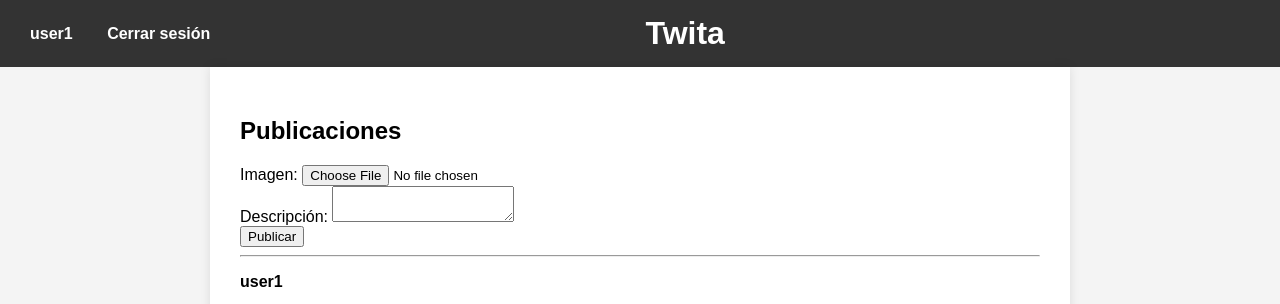
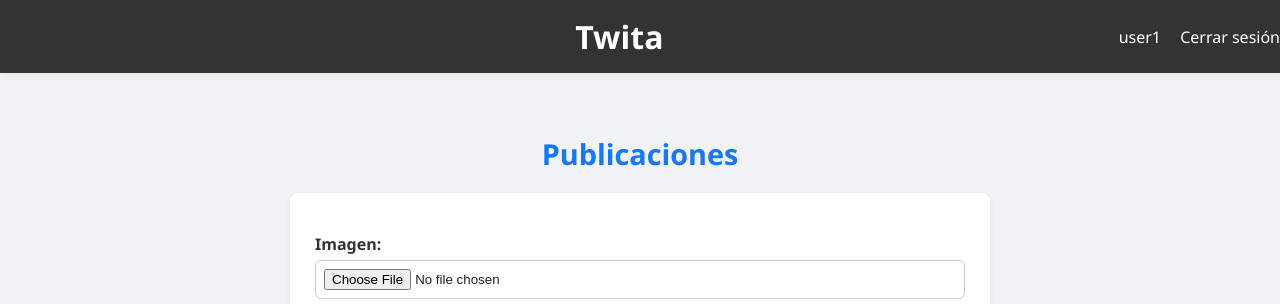
Before and after one commit to alejmiguel17/social_media, a Django app: page /posts in a window 1280 px wide. Shown: the top 304 px of the page. Run offline with Django 5.2, Linux system fonts and the light colour scheme; a user stored in the database is signed in; data comes from the database, SQL or seed files in the repository; both versions use the stored data as it was after the commit.

Commit message:
static y las css correspondientes agregadas

```diff
--- a/core/urls.py
+++ b/core/urls.py
@@ -22,6 +22,7 @@ urlpatterns = [
     path('signup', views.signup_view, name='signup'),
     path('logout', views.logout_view, name='logout'),
     path('upload-post', views.upload_post, name='upload-post'),
-    path('posts', views.posts_view, name='posts'),  # JD 05 08
-    path('account/settings/', views.account_settings, name='account_settings')
+    path('posts', views.posts_view, name='posts'),
+    path('account/settings/', views.account_settings, name='account_settings'),
+    path('twita_icon/', views.twita_icon, name='twita_icon'),
 ]
--- a/core/views.py
+++ b/core/views.py
@@ -37,19 +37,9 @@ def signup_view(request):
         Profile.objects.create(user=user, bio=bio, location=location)
         login(request, user)
         return redirect('index')
-    login(request, user)
-    return redirect('posts')
-    # return render(request, 'signup.html')
 
-# def login_view(request):
-#     if request.method == 'POST':
-#         username = request.POST['username']
-#         password = request.POST['password']
-#         user = authenticate(request, username=username, password=password)
-#         if user:
-#             login(request, user)
-#             return redirect('posts')  # Redirige a publicaciones
-#     return render(request, 'login.html')
+    return render(request, 'signup.html')
+
 
 def logout_view(request):
     logout(request)
@@ -93,3 +83,8 @@ def posts_view(request):
     return render(request, 'posts.html', {'posts': posts})
 
 #--------------------------------------------
+def twita_icon(request):
+    if request.user.is_authenticated:
+        return redirect('posts')
+    else:
+        return redirect('index')
--- /dev/null
+++ b/static/css/_style.css
@@ -0,0 +1,116 @@
+body {
+    margin: 0;
+    font-family: 'Segoe UI', Arial, sans-serif;
+    background-color: #f0f2f5;
+    color: #222;
+}
+
+nav {
+    background-color: #242526;
+    color: white;
+    padding: 15px 30px;
+    display: flex;
+    align-items: center;
+    justify-content: space-between;
+    box-shadow: 0 2px 8px rgba(0,0,0,0.05);
+    position: fixed;
+    top: 0;
+    left: 0;
+    width: 100%;
+    z-index: 100;
+    transition: top 0.3s;
+}
+
+nav a {
+    color: white;
+    text-decoration: none;
+    margin-right: 15px;
+    font-weight: 500;
+    transition: color 0.2s;
+}
+
+nav a:hover {
+    color: #00b2ff;
+    text-decoration: underline;
+}
+
+main {
+    padding: 40px 0;
+    max-width: 700px;
+    margin: 0 auto;
+    margin-top: 70px;
+}
+
+.post {
+    background: #fff;
+    border-radius: 8px;
+    box-shadow: 0 2px 8px rgba(0,0,0,0.07);
+    margin-bottom: 30px;
+    padding: 20px;
+}
+
+.post img {
+    max-width: 100%;
+    border-radius: 6px;
+    margin-bottom: 10px;
+}
+
+.post p {
+    margin: 8px 0;
+}
+
+.post strong {
+    color: #1877f2;
+}
+
+form {
+    background: #fff;
+    padding: 20px;
+    border-radius: 8px;
+    box-shadow: 0 2px 8px rgba(0,0,0,0.07);
+    margin-bottom: 30px;
+}
+
+label {
+    display: block;
+    margin-top: 10px;
+    font-weight: 500;
+}
+
+input[type="text"],
+input[type="password"],
+input[type="file"],
+textarea {
+    width: 100%;
+    padding: 8px;
+    margin-top: 5px;
+    border: 1px solid #ccc;
+    border-radius: 6px;
+    box-sizing: border-box;
+    margin-bottom: 15px;
+}
+
+button {
+    background-color: #1877f2;
+    color: white;
+    border: none;
+    padding: 10px 20px;
+    border-radius: 6px;
+    font-size: 1em;
+    cursor: pointer;
+    font-weight: 500;
+    transition: background 0.2s;
+}
+
+button:hover {
+    background-color: #0056b3;
+}
+
+footer {
+    background-color: #242526;
+    color: #fff;
+    text-align: center;
+    padding: 10px 0;
+    font-size: 0.95em;
+    letter-spacing: 1px;
+}
--- /dev/null
+++ b/static/css/posts.css
@@ -0,0 +1,85 @@
+/* Encabezado */
+h2 {
+    font-size: 1.8em;
+    margin-bottom: 20px;
+    color: #1877f2;
+    text-align: center;
+}
+
+/* Formulario de publicación */
+form {
+    background-color: #fff;
+    padding: 25px;
+    border-radius: 8px;
+    box-shadow: 0 2px 8px rgba(0,0,0,0.07);
+    margin-bottom: 40px;
+}
+
+form label {
+    font-weight: 600;
+    margin-top: 15px;
+    display: block;
+    color: #333;
+}
+
+form textarea {
+    resize: vertical;
+    min-height: 80px;
+}
+
+/* Botón personalizado */
+form button {
+    background-color: #00b2ff;
+    color: white;
+    border: none;
+    padding: 10px 25px;
+    border-radius: 6px;
+    font-size: 1em;
+    cursor: pointer;
+    font-weight: 500;
+    margin-top: 10px;
+    transition: background 0.2s ease;
+}
+
+form button:hover {
+    background-color: #007acc;
+}
+
+/* Post individual */
+.post {
+    background-color: #fff;
+    padding: 20px;
+    border-radius: 8px;
+    box-shadow: 0 2px 8px rgba(0,0,0,0.05);
+    margin-bottom: 30px;
+}
+
+.post img {
+    display: block;
+    margin: 10px 0;
+    border-radius: 6px;
+    max-width: 100%;
+    height: auto;
+}
+
+.post p {
+    margin: 8px 0;
+    line-height: 1.5;
+}
+
+.post strong {
+    color: #1877f2;
+    font-size: 1.1em;
+}
+
+.post small {
+    color: #666;
+    font-size: 0.85em;
+}
+
+/* Separador */
+hr {
+    border: none;
+    border-top: 1px solid #ddd;
+    margin: 20px 0;
+}
--- a/templates/_base.html
+++ b/templates/_base.html
@@ -3,51 +3,22 @@
 <head>
     <meta charset="UTF-8">
     <title>{% block title %}Twita{% endblock %}</title>
-    <style>
-        body {
-            margin: 0;
-            font-family: Arial, sans-serif;
-            background-color: #f4f4f4;
-        }
+    {% load static %}
+    <link rel="stylesheet" href="{% static 'css/_style.css' %}">
+    {% block extra_css %}
 
-        nav {
-            background-color: #333;
-            color: white;
-            padding: 15px;
-            text-align: center;
-        }
-
-        nav a {
-            color: white;
-            text-decoration: none;
-            margin: 0 15px;
-            font-weight: bold;
-        }
-
-        nav a:hover {
-            text-decoration: underline;
-        }
-
-        main {
-            padding: 30px;
-            max-width: 800px;
-            margin: auto;
-            background-color: white;
-            box-shadow: 0 0 10px rgba(0,0,0,0.1);
-        }
-
-        footer {
-            background-color: #333;
-            color: white;
-            text-align: center;
-            padding: 20px;
-            margin-top: 40px;
-        }
-    </style>
+    {% endblock %}
 </head>
 <body>
     <!-- Cerrar sesion y Cuenta agregados -->
+
     <nav style="background-color: #333; color: white; padding: 15px; display: flex; align-items: center; justify-content: space-between;">
+        <div style="width: 120px;"></div> <!-- Espaciador izquierdo -->
+        <div style="flex: 1; text-align: center;">
+            <a href="{% url 'twita_icon' %}" style="color: white; text-decoration: none;">
+                <span style="font-size: 2em; font-weight: bold;">Twita</span>
+            </a>
+        </div>
         <div>
             {% if user.is_authenticated %}
                 <a href="{% url 'account_settings' %}" style="color: white; margin-right: 15px;">
@@ -56,13 +27,24 @@
                 <a href="{% url 'logout' %}" style="color: white; margin-right: 15px;">Cerrar sesión</a>
             {% endif %}
         </div>
-        <div style="flex: 1; text-align: center;">
-            <a href="{% url 'posts' %}" style="color: white; text-decoration: none;">
-                <span style="font-size: 2em; font-weight: bold;">Twita</span>
-            </a>
-        </div>
-        <div style="width: 120px;"></div> <!-- Espaciador derecho -->
     </nav>
+
+    <script>
+    let lastScroll = 0;
+    const nav = document.querySelector('nav');
+
+    window.addEventListener('scroll', function() {
+        const currentScroll = window.pageYOffset;
+        if (currentScroll > lastScroll && currentScroll > 60) {
+            // Scroll hacia abajo, oculta nav
+            nav.style.top = '-70px';
+        } else {
+            // Scroll hacia arriba, muestra nav
+            nav.style.top = '0';
+        }
+        lastScroll = currentScroll;
+    });
+    </script>
 
     <main>
         {% block content %}
--- a/templates/logout.html
+++ b/templates/logout.html
@@ -1,4 +1,6 @@
 {% extends '_base.html' %}
+{% load static %}
+
 
 {% block content %}
     <h2>Has cerrado sesión</h2>
--- a/templates/posts.html
+++ b/templates/posts.html
@@ -1,4 +1,10 @@
 {% extends '_base.html' %}
+{% load static %}
+
+{% block extra_css %}
+<link rel="stylesheet" href="{% static 'css/posts.css' %}">
+{% endblock %}
+
 
 {% block content %}
 <h2>Publicaciones</h2>
--- a/templates/signup.html
+++ b/templates/signup.html
@@ -1,4 +1,9 @@
 {% extends '_base.html' %}
+{% load static %}
+
+{% block extra_css %}
+<link rel="stylesheet" href="{% static 'css/signup.css' %}">
+{% endblock %}
 
 {% block content %}
 <h2>Registro</h2>
```
Also changed, not shown: static/css/account.css (added, +58 -0 lines), static/css/login.css (added, +79 -0 lines), static/css/signup.css (added, +79 -0 lines), templates/account_settings.html (+16 -7 lines), templates/index.html (+7 -1 lines), db.sqlite3.
